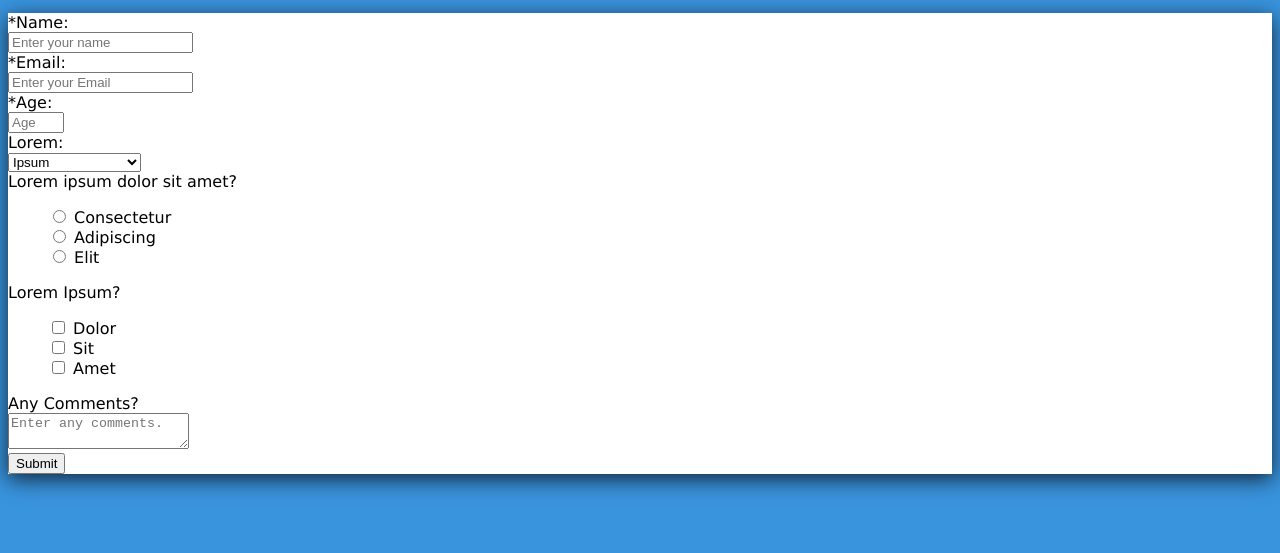
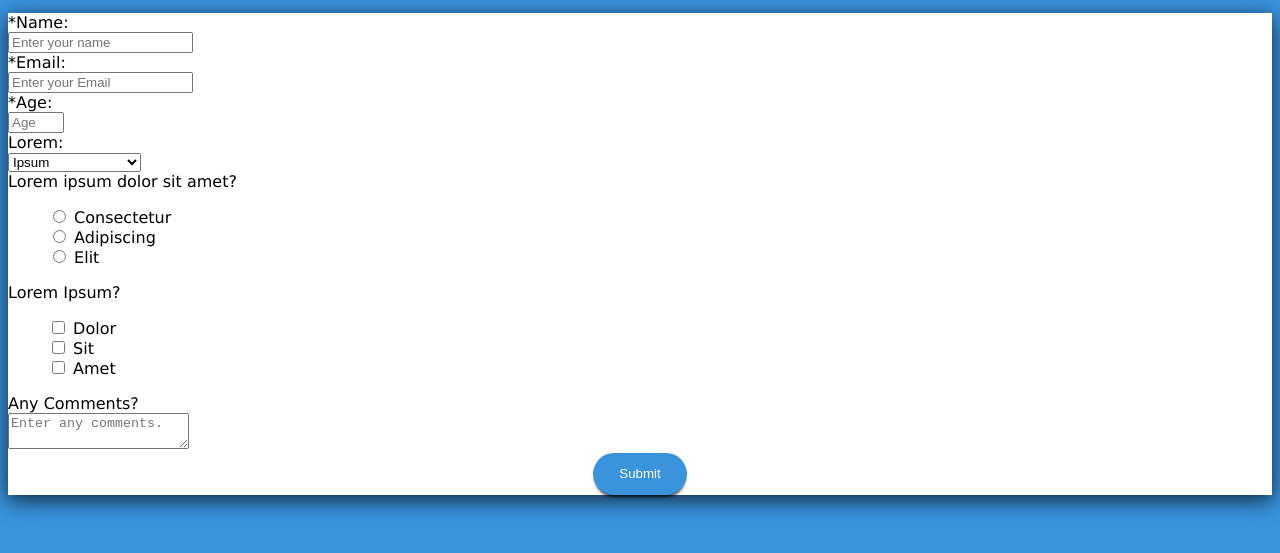
Before and after one commit to AAbushady/SurveyFormPractice, a plain HTML site: page index.html in a window 1280 px wide. Shown: the part 103-656 px from the top of the page. Drawn offline with Linux system fonts and the light colour scheme.

Commit message:
Update style.css
Added back floating button funcionality.

```diff
--- a/style.css
+++ b/style.css
@@ -1,19 +1,39 @@
-html,body {
-      background-color: #3993DD;
-  font-family: Verdana;
+html,
+body {
+    background-color: #3993DD;
+    font-family: Verdana;
 }
 
 header {
     text-align: center;
 
-  color: #FFF;
+    color: #FFF;
 }
 
 main {
     background-color: #FFF;
-    box-shadow: 0px 5px 20px rgba(0,0,0,0.75);
+    box-shadow: 0px 5px 20px rgba(0, 0, 0, 0.75);
 }
 
 ul {
     list-style: none;
 }
+
+#button {
+    text-align: center;
+}
+
+button {
+    color: #FFFFFF;
+    background-color: #3993DD;
+    border: none;
+    border-radius: 40px;
+    padding: 1em 2em;
+    box-shadow: 0px 4px 3px -2px rgba(0, 0, 0, .75);
+    transition: all ease-in-out 250ms;
+}
+
+button:hover {
+    transform: translateY(-8px);
+    box-shadow: 0px 18px 8px -10px rgba(0, 0, 0, .6);
+}
```
